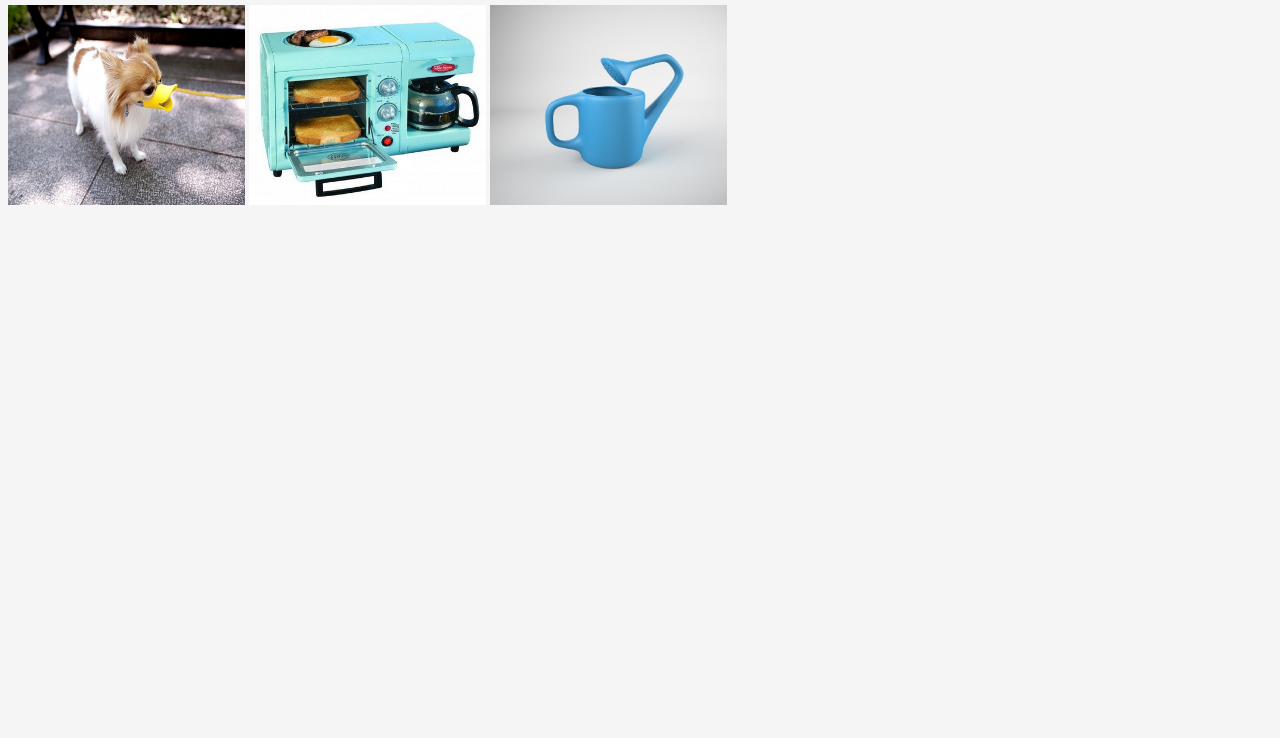
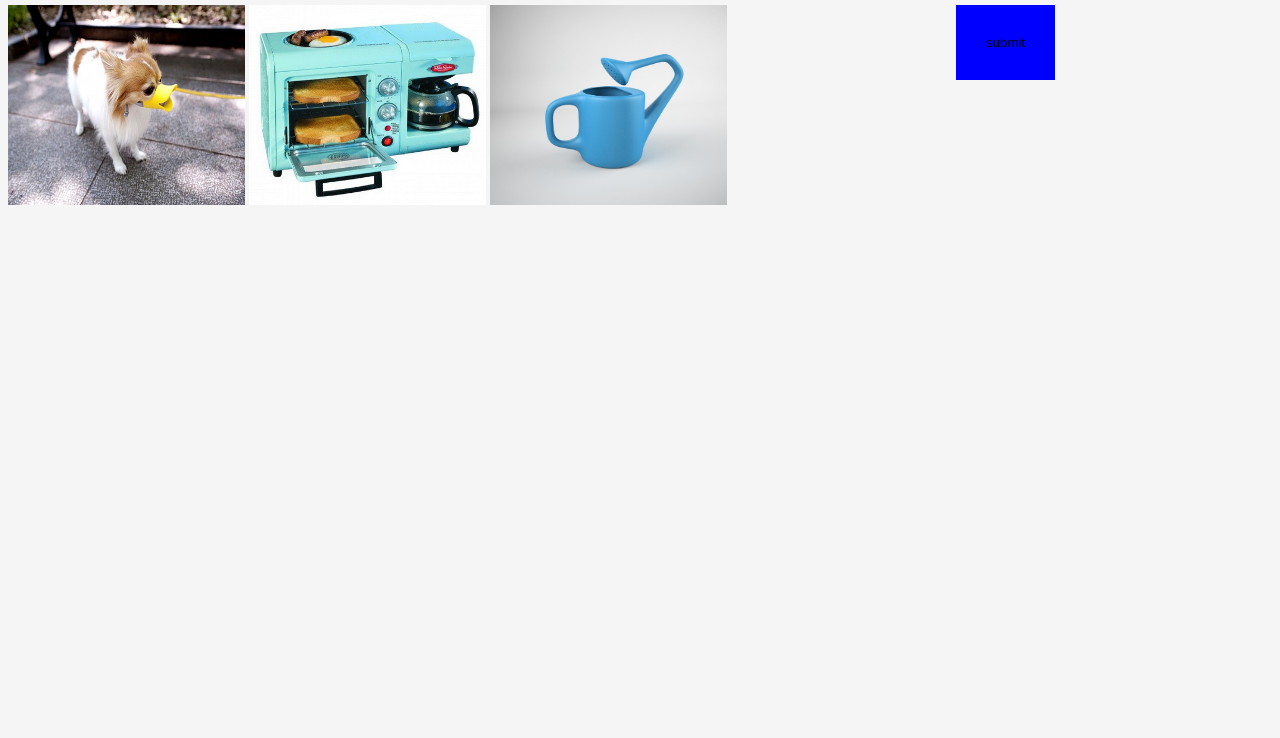
Before and after one commit to thaerbraizat/bus-mall, a plain HTML site: page index.html in a window 1280 px wide. Shown: the part 62-800 px from the top of the page. Drawn offline with Linux system fonts and the light colour scheme.

Commit message:
add subm

```diff
--- a/app.js
+++ b/app.js
@@ -96,14 +96,21 @@ function handleClicking(event) {
         renderImages();
 
     } else {
-        renderList()
+        // renderList()
         leftImageElement.removeEventListener('click', handleClicking);
         midImageElement.removeEventListener('click', handleClicking);
         rightImageElement.removeEventListener('click', handleClicking);
 
     }
-}
+};
 
+let button=document.getElementById("btnn");
+button.addEventListener('click', shhowList);
+
+function shhowList(){
+    renderList();
+    button.removeEventListener('click',shhowList);
+ };
 
 
 function renderList() {
--- a/index.html
+++ b/index.html
@@ -19,6 +19,7 @@
 
         </section>
         <section id="sec-two">
+            <button id="btnn"type="submit"  value="Submit"> submit</button>
             <ul id="unList"></ul>
         </section>
     </main>
--- a/style.css
+++ b/style.css
@@ -36,3 +36,9 @@ li{
     list-style: none;
     color: black;
 }
+button{
+    border: black;
+    padding: 30px;
+    background-color: blue;
+    color: black;
+}
```
